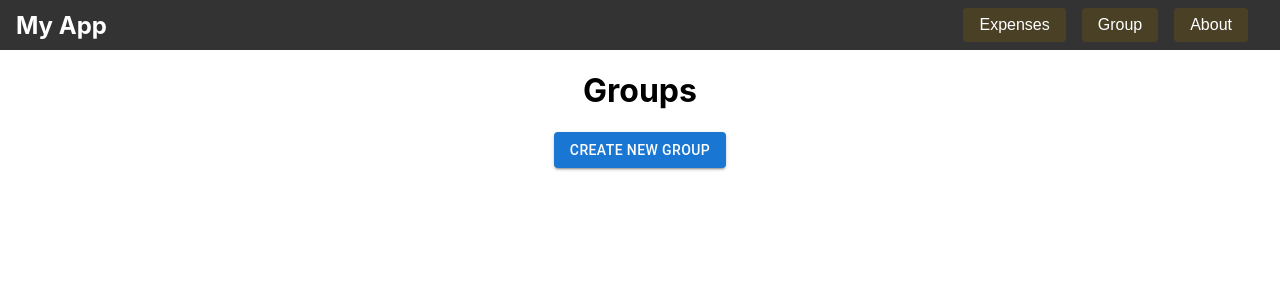
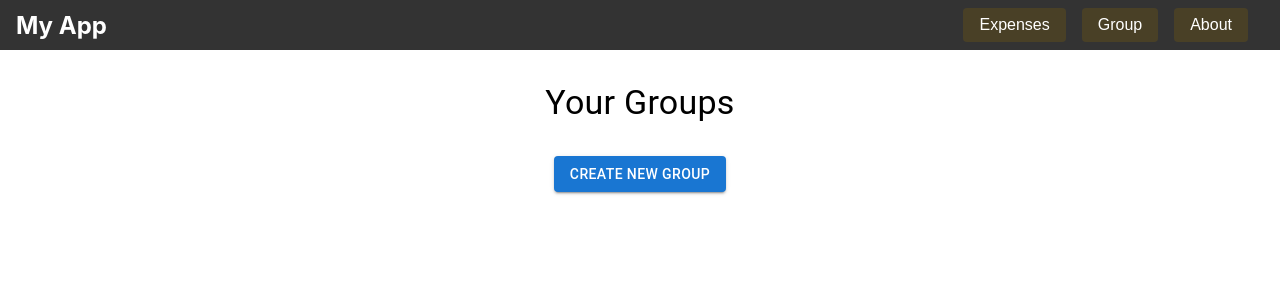
Before and after one commit to Michael-Eifert/react-path, a React (Create React App) app in the folder my-app/: page /group in a window 1280 px wide. Shown: the top 300 px of the page. Built offline with nearby package versions, Linux system fonts and the light colour scheme.

Commit message:
Add a config for setting up routing

```diff
--- a/my-app/src/App.tsx
+++ b/my-app/src/App.tsx
@@ -1,24 +1,26 @@
 import React from 'react'
 
 import './App.css'
+import { Route as AppRoute } from './model/Route'
 import { BrowserRouter as Router, Routes, Route } from 'react-router-dom'
 import NavBar from './components/NavBar'
 import Home from './pages/Home'
-import About from './pages/About'
-import GroupPage from './pages/GroupPage'
-import Expenses from './pages/Expenses'
+import { routes } from './config/routes'
 
 const App: React.FC = () => {
+  const addRoute = (route: AppRoute) => {
+    const RouteComponent = route.element || Home // Home is the default variant
+    console.log('Route:', route)
+    return (
+      <Route key={route.key} path={route.path} element={<RouteComponent />} />
+    )
+  }
+
   return (
     <Router>
       <div className="App">
         <NavBar />
-        <Routes>
-          <Route path="/" element={<Home />} />
-          <Route path="/about" element={<About />} />
-          <Route path="/expenses" element={<Expenses />} />
-          <Route path="/group" element={<GroupPage />} />
-        </Routes>
+        <Routes>{routes.map((route) => addRoute(route))}</Routes>
       </div>
     </Router>
   )
--- /dev/null
+++ b/my-app/src/config/routes.ts
@@ -0,0 +1,40 @@
+import { Route } from '../model/Route'
+import About from '../pages/About'
+import Expenses from '../pages/Expenses'
+import GroupPage from '../pages/GroupPage'
+import Home from '../pages/Home'
+
+export const routes: Array<Route> = [
+  {
+    key: 'router-home',
+    title: 'Home',
+    description: 'Home',
+    element: Home,
+    path: '/',
+    isEnabled: true,
+  },
+  {
+    key: 'router-about',
+    title: 'About',
+    description: 'About',
+    element: About,
+    path: '/about',
+    isEnabled: true,
+  },
+  {
+    key: 'router-expenses',
+    title: 'Expenses',
+    description: 'Expenses',
+    element: Expenses,
+    path: '/expenses',
+    isEnabled: true,
+  },
+  {
+    key: 'router-group',
+    title: 'Group',
+    description: 'Group',
+    element: GroupPage,
+    path: '/group',
+    isEnabled: true,
+  },
+]
--- /dev/null
+++ b/my-app/src/model/Route.ts
@@ -0,0 +1,12 @@
+/* eslint-disable @typescript-eslint/ban-types */
+import { ComponentType, FC } from 'react'
+
+export type Route = {
+  key: string
+  title: string
+  description: string
+  element?: FC<{}>
+  path: string
+  isEnabled: boolean
+  icon?: ComponentType
+}
--- a/my-app/src/pages/GroupPage.tsx
+++ b/my-app/src/pages/GroupPage.tsx
@@ -1,16 +1,17 @@
-// src/pages/GroupPage.tsx
 import React, { useState } from 'react'
 import Button from '@mui/material/Button'
 import Popup from '../components/Popup'
 import { Group } from '../model/Group'
 import GroupElement from '../components/GroupElement'
+import Typography from '@mui/material/Typography'
+import Box from '@mui/material/Box'
 
 const GroupPage: React.FC = () => {
-  const [open, setOpen] = useState(false)
+  const [isOpen, setIsOpen] = useState(false)
   const [groups, setGroups] = useState<Array<Group>>([])
 
-  const handleOpen = () => setOpen(true)
-  const handleClose = () => setOpen(false)
+  const handleOpen = () => setIsOpen(true)
+  const handleClose = () => setIsOpen(false)
   const onConfirmPopup = (newGroup: Group) => {
     console.log('You created a new group:', newGroup)
     setGroups([...groups, newGroup])
@@ -18,20 +19,28 @@ const GroupPage: React.FC = () => {
 
   return (
     <>
-      <h1>Groups</h1>
-      <Button variant="contained" onClick={handleOpen}>
-        Create new Group
-      </Button>
+      <Typography
+        variant="h4"
+        component="h1"
+        sx={{ mt: 4, mb: 4, fontWeigt: 'bold' }}
+      >
+        Your Groups
+      </Typography>
+      <Box mb={2}>
+        <Button variant="contained" onClick={handleOpen}>
+          Create new Group
+        </Button>
+      </Box>
       <Popup
-        open={open}
+        open={isOpen}
         handleClose={handleClose}
         handleConfirm={onConfirmPopup}
-      ></Popup>
-      <div>
+      />
+      <Box>
         {groups.map((group) => (
           <GroupElement key={group.id} group={group} />
         ))}
-      </div>
+      </Box>
     </>
   )
 }
```
